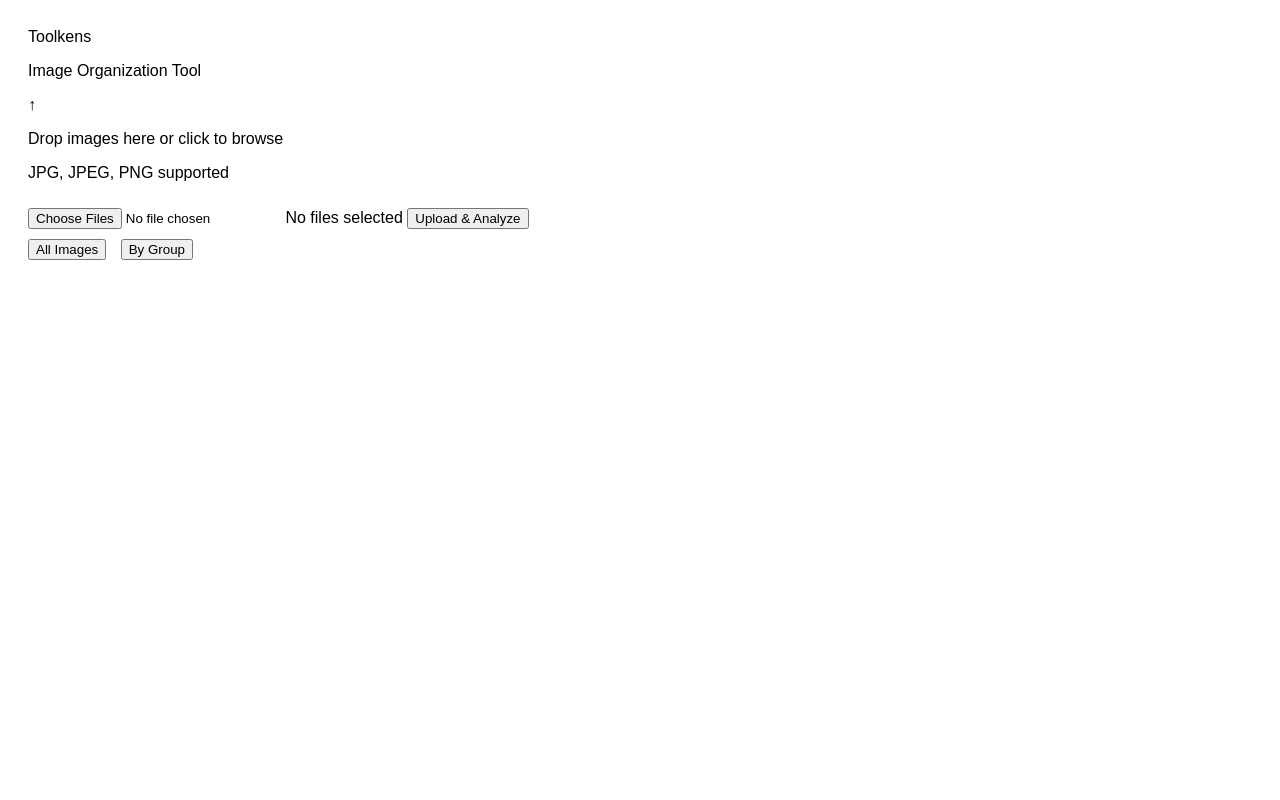
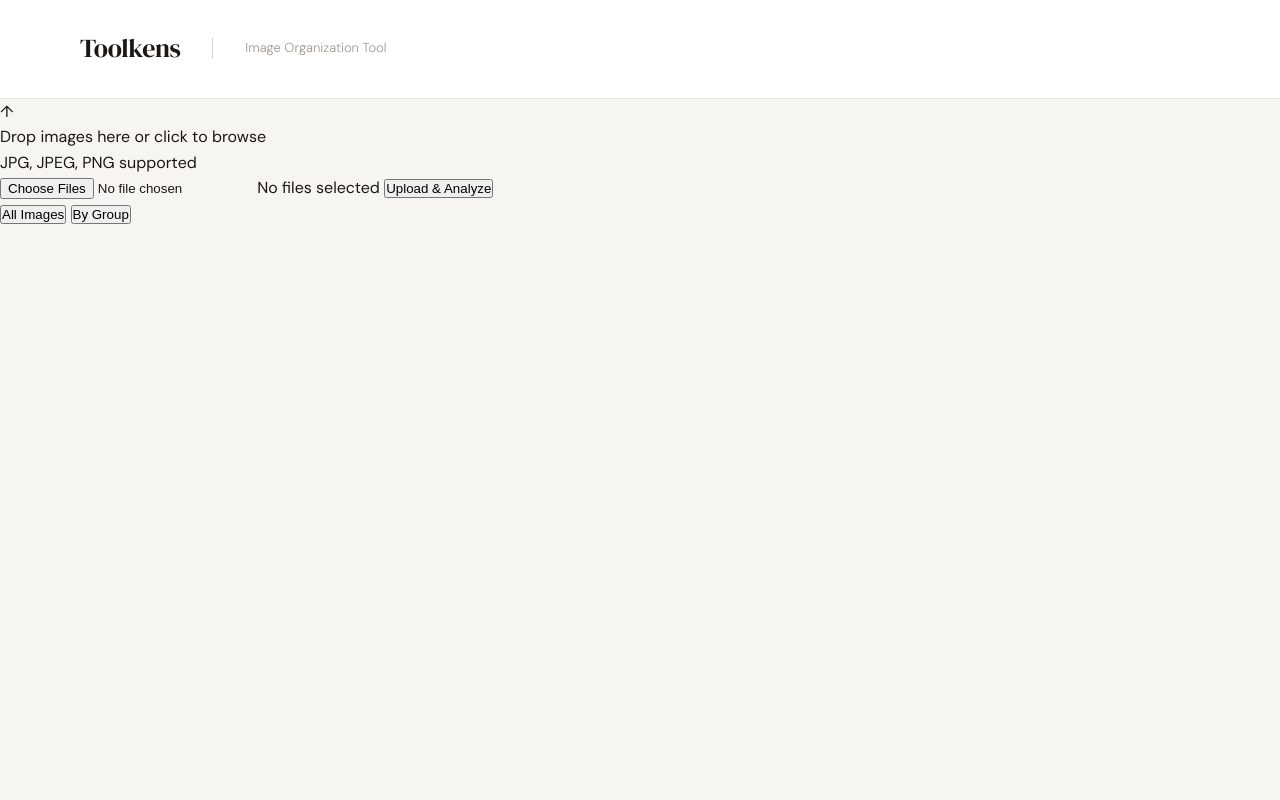
Before and after one commit to J0Sev/Toolkens, a Flask app: page / in a window 1280 px wide. Run offline with Flask 3, Linux system fonts and the light colour scheme.

Commit message:
Style.css update begin

```diff
--- a/frontend/static/style.css
+++ b/frontend/static/style.css
@@ -1,49 +1,73 @@
-body {
-    font-family: Arial, sans-serif;
-    padding: 20px;
+:root {
+    --bg: #f7f5f2;
+    --surface: #ffffff;
+    --surface-hover: #fafaf9;
+    --border: #e8e4df;
+    --border-strong: #d4cfc9;
+    --text-primary: #1a1714;
+    --text-secondary: #6b6560;
+    --text-muted: #9e9891;
+    --accent: #c8622a;
+    --accent-light: #f5ede6;
+    --accent-hover: #b05520;
+    --danger: #c0392b;
+    --danger-hover: #a93226;
+    --shadow-sm: 0 1px 3px rgba(0,0,0,0.06), 0 1px 2px rgba(0,0,0,0.04);
+    --shadow-md: 0 4px 12px rgba(0,0,0,0.08), 0 2px 4px rgba(0,0,0,0.04);
+    --shadow-lg: 0 12px 32px rgba(0,0,0,0.10), 0 4px 8px rgba(0,0,0,0.05);
+    --radius: 12px;
+    --radius-sm: 8px;
+    --radius-lg: 20px;
 }
 
-button {
-    margin-top: 10px;
-    margin-right: 10px;
+*, *::before, *::after { box-sizing: border-box; margin: 0; padding: 0; }
+
+body {
+    font-family: 'DM Sans', sans-serif;
+    background: var(--bg);
+    color: var(--text-primary);
+    min-height: 100vh;
+    line-height: 1.6;
 }
 
-#output {
-    margin-top: 20px;
+header {
+    background: var(--surface);
+    border-bottom: 1px solid var(--border);
 }
 
-.image-card {
-    border: 1px solid #ccc;
-    border-radius: 8px;
-    padding: 12px;
-    margin-bottom: 16px;
-    max-width: 400px;
+.header-inner {
+    max-width: 1200px;
+    margin: 0 auto;
+    padding: 28px 40px;
+    display: flex;
+    align-items: center;
+    gap: 32px;
 }
 
-.preview-image {
-    width: 100%;
-    max-width: 300px;
-    height: auto;
-    display: block;
-    margin: 10px 0;
-    border-radius: 6px;
+.logo {
+    display: flex;
+    align-items: center;
+    gap: 10px;
+    flex-shrink: 0;
 }
 
-.group-section {
-    margin-bottom: 30px;
+.logo-icon {
+    font-size: 22px;
+    color: var(--accent);
+    line-height: 1;
 }
 
-.delete-btn {
-    padding: 4px 12px;
-    background-color: #e05555;
-    color: white;
-    border: none;
-    border-radius: 4px;
-    cursor: pointer;
-    font-size: 14px;
-    margin-top: 8px;
+.logo-text {
+    font-family: 'DM Serif Display', serif;
+    font-size: 26px;
+    color: var(--text-primary);
+    letter-spacing: -0.5px;
 }
 
-.delete-btn:hover {
-    background-color: #c03030;
+.tagline {
+    font-size: 13px;
+    color: var(--text-muted);
+    font-weight: 300;
+    border-left: 1px solid var(--border-strong);
+    padding-left: 32px;
 }
```
